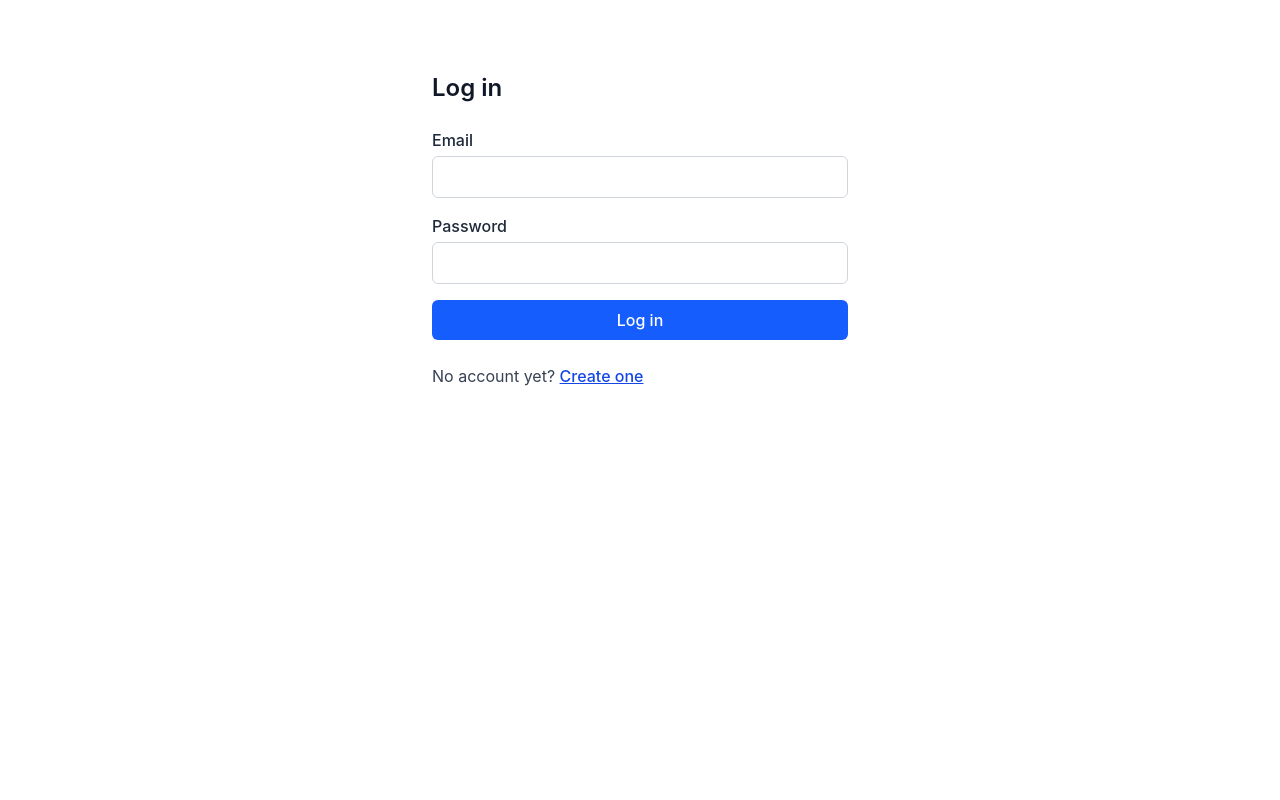
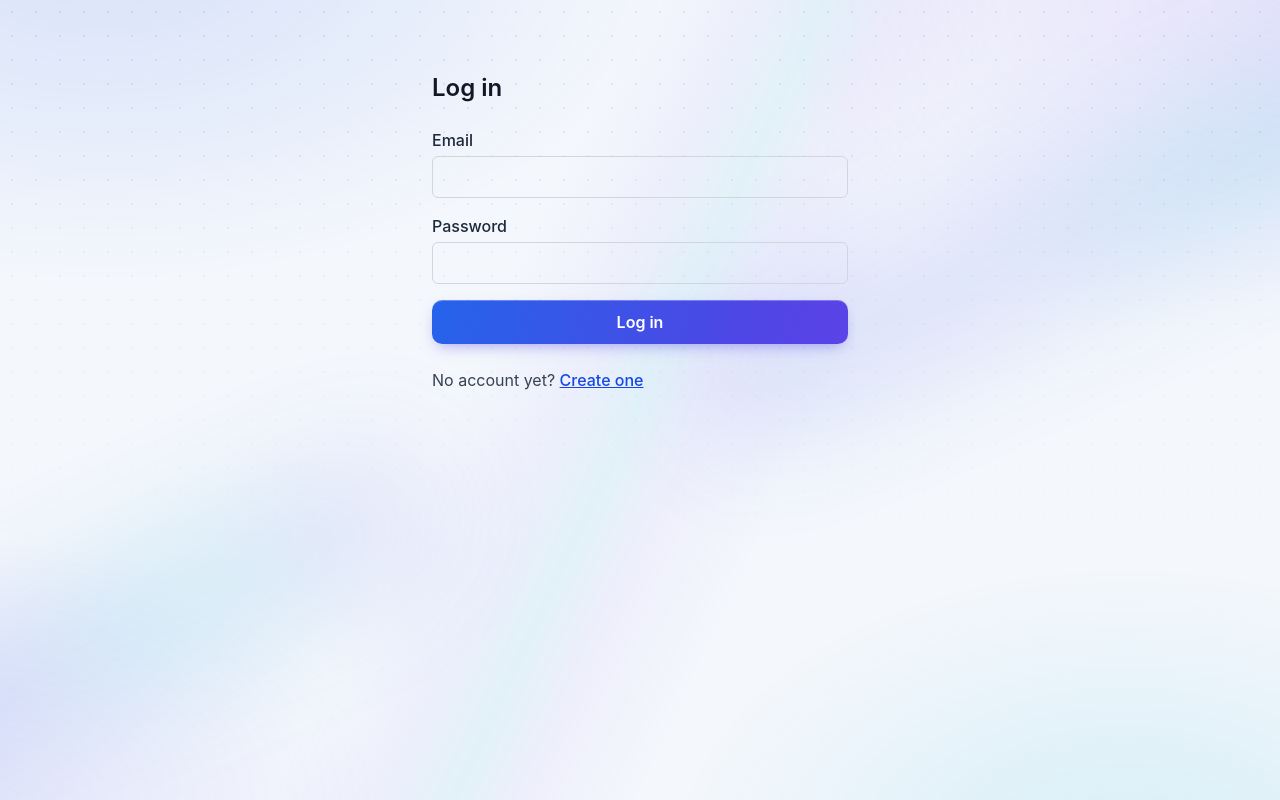
Before and after one commit to Revou-FSSE-Jun26/module-4-alzedmkrom, a Next.js app in the folder frontend/: page /login in a window 1280 px wide. Built offline with nearby package versions, Linux system fonts and the light colour scheme; no server answers.

Commit message:
style(frontend): apply design tokens, prism background, header, buttons, badges, and cards (FE-UX-04)

```diff
--- a/frontend/app/globals.css
+++ b/frontend/app/globals.css
@@ -1,2 +1,182 @@
 @import "tailwindcss";
 @config "../tailwind.config.ts";
+
+/* Design tokens from .kiro/design-visual/design.html. Light values on :root, dark values on .dark.
+   Components read these through Tailwind classes (bg-surface, text-ink, border-line, ...). */
+:root {
+  --bg: #f4f7fc;
+  --surface: #ffffff;
+  --line: #dfe6f2;
+  --ink: #0e1a33;
+  --mute: #5b6b8a;
+  --prism: linear-gradient(90deg, #2563eb, #6366f1 35%, #06b6d4 70%, #8b5cf6);
+  --lift: 0 1px 2px rgba(15, 40, 100, 0.06), 0 6px 18px -8px rgba(15, 40, 100, 0.14);
+  --w1: rgba(37, 99, 235, 0.14);
+  --w2: rgba(139, 92, 246, 0.13);
+  --w3: rgba(6, 182, 212, 0.12);
+  --w4: rgba(99, 102, 241, 0.1);
+  --dot: rgba(30, 64, 140, 0.1);
+  --b1: rgba(99, 102, 241, 0.05);
+  --b2: rgba(6, 182, 212, 0.07);
+  --b3: rgba(139, 92, 246, 0.05);
+  --rb-op: 0.18;
+}
+
+.dark {
+  --bg: #080d1c;
+  --surface: #1a2448;
+  --line: #3a4878;
+  --ink: #e7ecf8;
+  --mute: #aab6d4;
+  --lift: inset 0 1px 0 rgba(255, 255, 255, 0.08), 0 1px 2px rgba(0, 0, 0, 0.4),
+    0 8px 22px -10px rgba(0, 0, 0, 0.6);
+  --w1: rgba(37, 99, 235, 0.3);
+  --w2: rgba(139, 92, 246, 0.24);
+  --w3: rgba(6, 182, 212, 0.15);
+  --w4: rgba(99, 102, 241, 0.2);
+  --dot: rgba(160, 185, 255, 0.1);
+  --b1: rgba(99, 102, 241, 0.08);
+  --b2: rgba(6, 182, 212, 0.09);
+  --b3: rgba(139, 92, 246, 0.08);
+  --rb-op: 0.32;
+}
+
+body {
+  background: var(--bg);
+  color: var(--ink);
+}
+
+.prism {
+  background: var(--prism);
+}
+
+/* Fixed background: light washes, a faint dot grid, and two blurred spectrum ribbons. Decorative only. */
+.prism-bg {
+  position: fixed;
+  inset: 0;
+  z-index: -1;
+  pointer-events: none;
+  overflow: hidden;
+  background:
+    radial-gradient(60rem 36rem at 8% -8%, var(--w1), transparent 60%),
+    radial-gradient(52rem 34rem at 100% 0%, var(--w2), transparent 62%),
+    radial-gradient(46rem 30rem at 88% 108%, var(--w3), transparent 62%),
+    radial-gradient(38rem 26rem at 0% 100%, var(--w4), transparent 62%);
+}
+
+.prism-bg::before {
+  content: "";
+  position: absolute;
+  inset: 0;
+  background-image: radial-gradient(var(--dot) 1px, transparent 1.3px);
+  background-size: 24px 24px;
+  -webkit-mask-image: linear-gradient(to bottom, #000, transparent 72%);
+  mask-image: linear-gradient(to bottom, #000, transparent 72%);
+}
+
+.prism-bg::after {
+  content: "";
+  position: absolute;
+  inset: -20%;
+  background: linear-gradient(
+    115deg,
+    transparent 42%,
+    var(--b1) 47%,
+    var(--b2) 50%,
+    var(--b3) 53%,
+    transparent 58%
+  );
+}
+
+.pb-ribbon {
+  position: absolute;
+  height: 110px;
+  border-radius: 9999px;
+  filter: blur(64px);
+  opacity: var(--rb-op);
+  background: linear-gradient(90deg, #2563eb, #6366f1, #06b6d4, #8b5cf6);
+}
+
+.pb-r1 {
+  width: 70vw;
+  right: -22vw;
+  top: 20vh;
+  transform: rotate(-24deg);
+}
+
+.pb-r2 {
+  width: 60vw;
+  left: -24vw;
+  bottom: 12vh;
+  transform: rotate(-24deg);
+}
+
+@media (prefers-reduced-motion: reduce) {
+  * {
+    transition: none !important;
+  }
+}
+
+/* Shared component classes. BaseButton, BaseBadge, and the Kanban card use these (FE-UI-01, FE-UI-02). */
+@layer components {
+  .btn {
+    @apply inline-flex min-h-10 items-center justify-center gap-2 rounded-[10px] px-4 py-2.5 text-base font-semibold transition focus-visible:outline-none focus-visible:ring-2 focus-visible:ring-brand-500 focus-visible:ring-offset-2 disabled:cursor-not-allowed disabled:opacity-50 aria-disabled:cursor-not-allowed aria-disabled:opacity-50;
+  }
+
+  /* Variants are used together with .btn (BaseButton renders both classes). */
+  .btn-primary {
+    @apply text-white;
+    background-image: linear-gradient(110deg, #2563eb 0%, #4f46e5 45%, #7c3aed 100%);
+    background-size: 170% 100%;
+    background-position: 0 0;
+    box-shadow:
+      inset 0 1px 0 rgba(255, 255, 255, 0.28),
+      0 6px 16px -6px rgba(79, 70, 229, 0.55);
+    transition-property: background-position, box-shadow, transform;
+  }
+
+  .btn-primary:hover:not(:disabled) {
+    background-position: 100% 0;
+    box-shadow:
+      inset 0 1px 0 rgba(255, 255, 255, 0.34),
+      0 8px 20px -6px rgba(99, 102, 241, 0.7);
+  }
+
+  .btn-secondary {
+    @apply text-ink;
+    border: 1.5px solid transparent;
+    background: linear-gradient(var(--surface), var(--surface)) padding-box, var(--prism) border-box;
+    transition-property: box-shadow, transform;
+  }
+
+  .btn-secondary:hover:not(:disabled) {
+    box-shadow: 0 8px 20px -10px rgba(99, 102, 241, 0.65);
+  }
+
+  .btn-destructive {
+    @apply text-white;
+    background-image: linear-gradient(110deg, #dc2626 0%, #e11d48 55%, #be185d 100%);
+    background-size: 170% 100%;
+    background-position: 0 0;
+    box-shadow:
+      inset 0 1px 0 rgba(255, 255, 255, 0.26),
+      0 6px 16px -6px rgba(220, 38, 38, 0.5);
+    transition-property: background-position, box-shadow, transform;
+  }
+
+  .btn-destructive:hover:not(:disabled) {
+    background-position: 100% 0;
+    box-shadow:
+      inset 0 1px 0 rgba(255, 255, 255, 0.34),
+      0 8px 20px -6px rgba(225, 29, 72, 0.7);
+  }
+
+  .badge {
+    @apply inline-flex items-center gap-1 rounded-full px-3 py-1 text-sm font-medium leading-none;
+  }
+
+  .kcard {
+    @apply block w-full cursor-grab rounded-xl border border-line bg-surface p-3 text-left transition hover:border-brand-500;
+    box-shadow: var(--lift);
+  }
+}
--- a/frontend/components/board/CardItem.tsx
+++ b/frontend/components/board/CardItem.tsx
@@ -29,7 +29,7 @@ export function CardItem({ card, assigneeName, dnd, onOpen }: CardItemProps) {
         {...dnd.cardDragProps(card.id)}
         onClick={() => onOpen()}
         onKeyDown={handleKeyDown}
-        className="flex cursor-pointer flex-col gap-2 rounded-md border border-gray-200 bg-white p-3 hover:border-gray-400"
+        className="kcard flex cursor-pointer flex-col gap-2"
       >
         <p className="text-base font-semibold text-gray-900">{card.title}</p>
         <div className="flex flex-wrap items-center gap-2">
--- a/frontend/components/layout/AppShell.tsx
+++ b/frontend/components/layout/AppShell.tsx
@@ -3,6 +3,7 @@
 import { usePathname } from "next/navigation";
 import type { ReactNode } from "react";
 import { Header } from "@/components/layout/Header";
+import { PrismBackground } from "@/components/layout/PrismBackground";
 
 const BARE_PATHS = ["/login", "/register"];
 
@@ -13,6 +14,7 @@ export function AppShell({ children }: { children: ReactNode }) {
 
   return (
     <>
+      <PrismBackground />
       {!bare && <Header />}
       <main className="mx-auto w-full max-w-screen-2xl px-4 py-6">{children}</main>
     </>
--- a/frontend/components/layout/Header.tsx
+++ b/frontend/components/layout/Header.tsx
@@ -7,7 +7,7 @@ import { NotificationBell } from "@/components/layout/NotificationBell";
 import { useAuth } from "@/context/AuthContext";
 
 const NAV_LINK_CLASSES =
-  "rounded-md px-2 py-2 text-base font-medium text-gray-700 hover:bg-gray-100 hover:text-gray-900";
+  "rounded-lg px-3 py-1.5 text-base font-medium text-ink hover:bg-bg";
 
 // Top bar on every Protected_Path page: brand, navigation, Notification_Bell and logout (Requirements 2.5, 18.10, 21).
 export function Header() {
@@ -15,9 +15,16 @@ export function Header() {
   const [menuOpen, setMenuOpen] = useState(false);
 
   return (
-    <header className="border-b border-gray-200 bg-white">
+    <header className="border-b border-line bg-surface shadow-[0_12px_28px_-18px_rgba(15,40,100,.35)]">
+      <div className="prism h-[3px]" />
       <div className="mx-auto flex max-w-screen-2xl flex-wrap items-center gap-x-4 gap-y-2 px-4 py-3">
-        <Link href="/" className="text-lg font-semibold text-gray-900">
+        <Link href="/" className="flex items-center gap-2.5 text-lg font-bold tracking-tight text-ink">
+          <span
+            aria-hidden="true"
+            className="prism grid h-8 w-8 place-items-center rounded-[10px] text-base font-bold text-white"
+          >
+            R
+          </span>
           RevoTask
         </Link>
 
--- /dev/null
+++ b/frontend/components/layout/PrismBackground.tsx
@@ -0,0 +1,10 @@
+// Decorative background behind every page (design: components/layout/PrismBackground.tsx).
+// Purely visual: aria-hidden, no pointer events. The gradients live in app/globals.css.
+export function PrismBackground() {
+  return (
+    <div className="prism-bg" aria-hidden="true">
+      <span className="pb-ribbon pb-r1" />
+      <span className="pb-ribbon pb-r2" />
+    </div>
+  );
+}
--- a/frontend/components/shared/BaseBadge.tsx
+++ b/frontend/components/shared/BaseBadge.tsx
@@ -8,14 +8,14 @@ export interface BaseBadgeProps {
   children: ReactNode;
 }
 
-const BASE_CLASSES =
-  "inline-flex items-center rounded-full px-2 py-0.5 text-sm font-medium";
+// Uses the .badge class from app/globals.css: 14px, medium weight (FE-UI-02, FE-UX-03).
+const BASE_CLASSES = "badge";
 
 const COLOR_CLASSES: Record<BadgeColor, string> = {
-  gray: "bg-gray-100 text-gray-800",
-  blue: "bg-blue-100 text-blue-700",
-  green: "bg-green-100 text-green-700",
-  yellow: "bg-yellow-100 text-yellow-800",
+  gray: "bg-slate-200 text-slate-700",
+  blue: "bg-brand-100 text-brand-700",
+  green: "bg-emerald-100 text-emerald-700",
+  yellow: "bg-amber-100 text-amber-800",
   red: "bg-red-100 text-red-700",
 };
 
--- a/frontend/components/shared/BaseButton.tsx
+++ b/frontend/components/shared/BaseButton.tsx
@@ -16,14 +16,13 @@ export type BaseButtonProps =
   | (BaseButtonCommon & ButtonHTMLAttributes<HTMLButtonElement> & { href?: undefined })
   | (BaseButtonCommon & Omit<AnchorHTMLAttributes<HTMLAnchorElement>, "href"> & { href: string });
 
-const BASE_CLASSES =
-  "inline-flex min-h-10 items-center justify-center gap-2 rounded-md px-4 py-2 text-base font-medium transition-colors focus-visible:outline-2 focus-visible:outline-offset-2 disabled:cursor-not-allowed disabled:opacity-60 aria-disabled:cursor-not-allowed aria-disabled:opacity-60";
+// Classes come from app/globals.css (the design's .btn, .btn-primary, ...). Keep them in one place (FE-UX-04).
+const BASE_CLASSES = "btn";
 
 const VARIANT_CLASSES: Record<BaseButtonVariant, string> = {
-  primary: "bg-blue-600 text-white hover:bg-blue-700 focus-visible:outline-blue-600",
-  secondary:
-    "border border-gray-300 bg-white text-gray-800 hover:bg-gray-50 focus-visible:outline-gray-500",
-  destructive: "bg-red-600 text-white hover:bg-red-700 focus-visible:outline-red-600",
+  primary: "btn-primary",
+  secondary: "btn-secondary",
+  destructive: "btn-destructive",
 };
 
 function Spinner() {
--- a/frontend/tailwind.config.ts
+++ b/frontend/tailwind.config.ts
@@ -3,6 +3,21 @@ const config = {
   theme: {
     extend: {
       colors: {
+        // Design tokens (.kiro/design-visual/design.html). The values are CSS variables in globals.css,
+        // so light and dark share the same class names (FE-UX-04).
+        bg: "var(--bg)",
+        surface: "var(--surface)",
+        line: "var(--line)",
+        ink: "var(--ink)",
+        mute: "var(--mute)",
+        brand: {
+          50: "#eff6ff",
+          100: "#dbeafe",
+          300: "#93c5fd",
+          500: "#3b82f6",
+          600: "#2563eb",
+          700: "#1d4ed8",
+        },
         badge: {
           gray: { bg: "#f3f4f6", text: "#374151" },
           blue: { bg: "#dbeafe", text: "#1e40af" },
```
